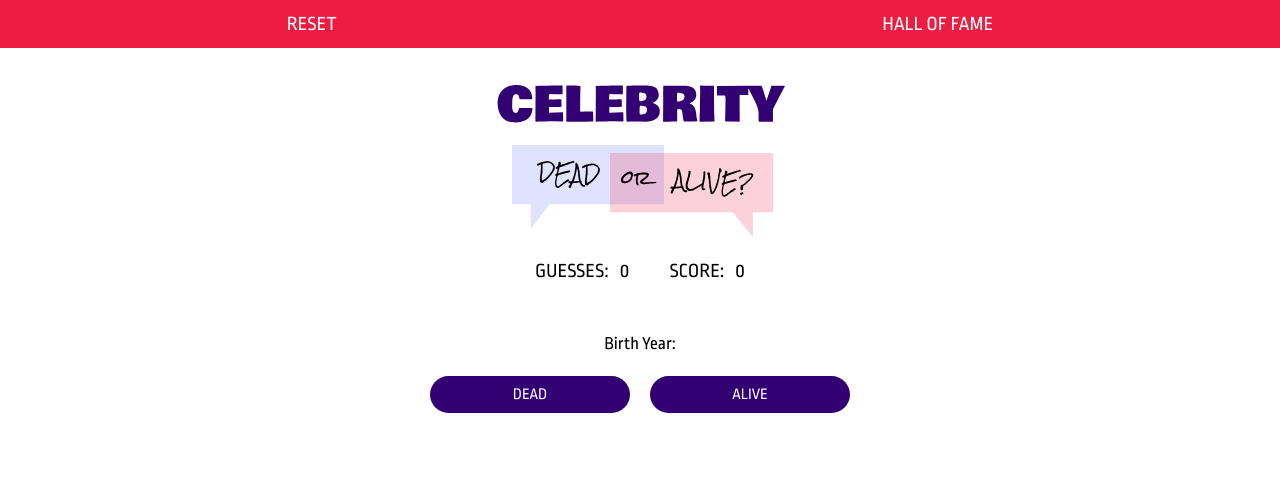
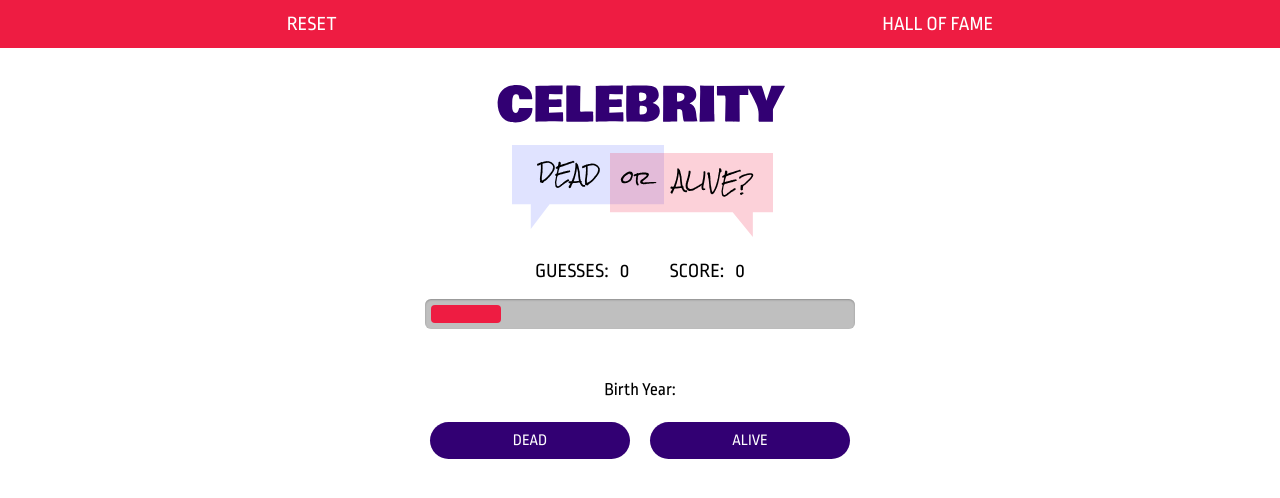
Before and after one commit to bw-celebrity-dead-or-alive/bwcda-frontend-react, a React (Create React App) app in the folder react-buildweek-bwcda/: page /play in a window 1280 px wide. Shown: the top 498 px of the page. Built offline with nearby package versions, Linux system fonts and the light colour scheme; no server answers.

Commit message:
returned line 5 from TimeBar import. It says it isnt being used but wont work without it

```diff
--- a/react-buildweek-bwcda/src/Components/Timebar.js
+++ b/react-buildweek-bwcda/src/Components/Timebar.js
@@ -2,13 +2,13 @@
 
 //Just a concept
 import React from 'react'
-// import transition from '..//scss/transition.scss'
+import transition from '..//scss/transition.scss'
 
 const Timebar = () => {
   return (
-    <div class="container">
-      <div class="progress progress-striped">
-        <div class="progress-bar">
+    <div className="container">
+      <div className="progress progress-striped">
+        <div className="progress-bar">
         </div>
       </div>
     </div>
```
